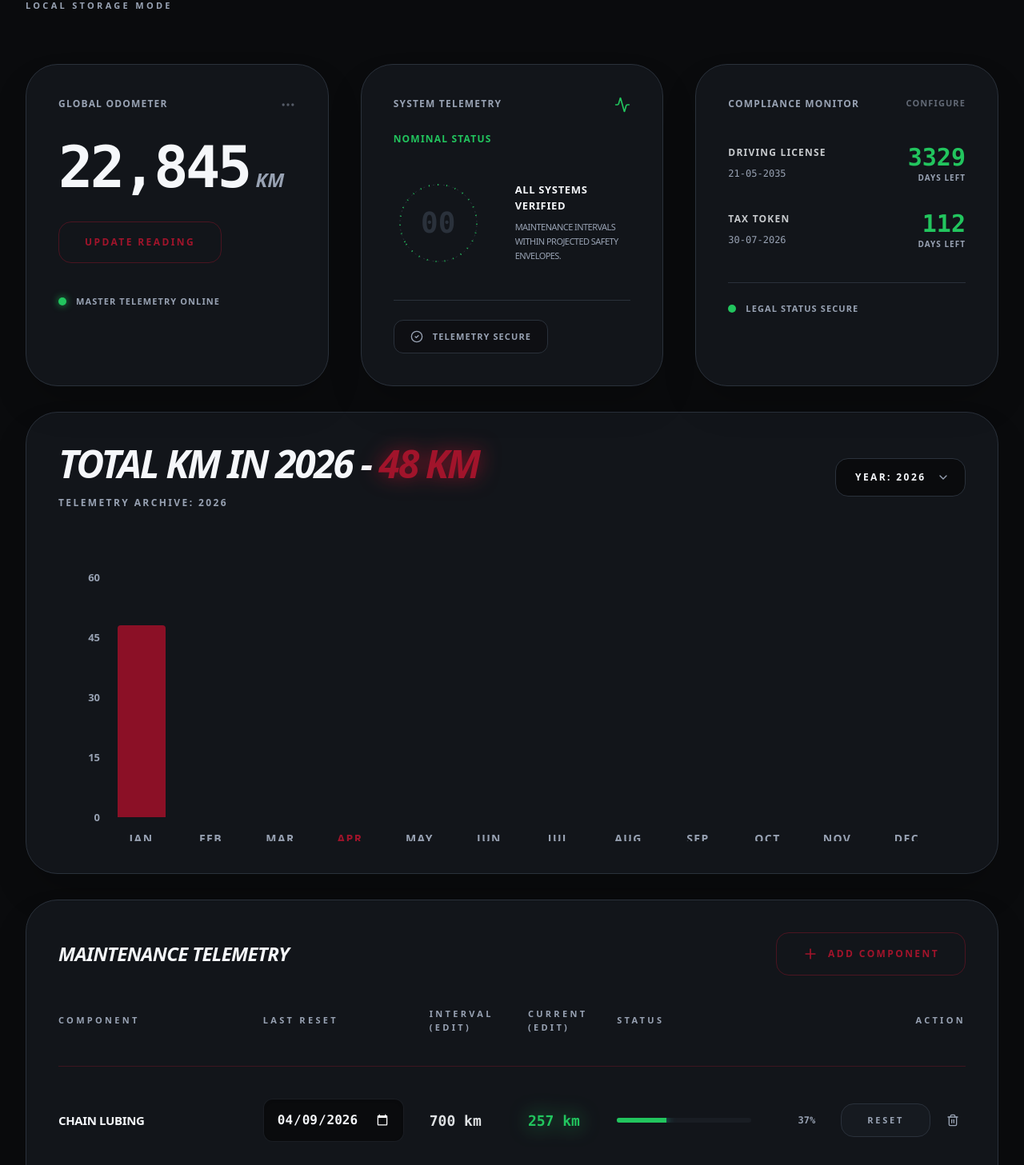
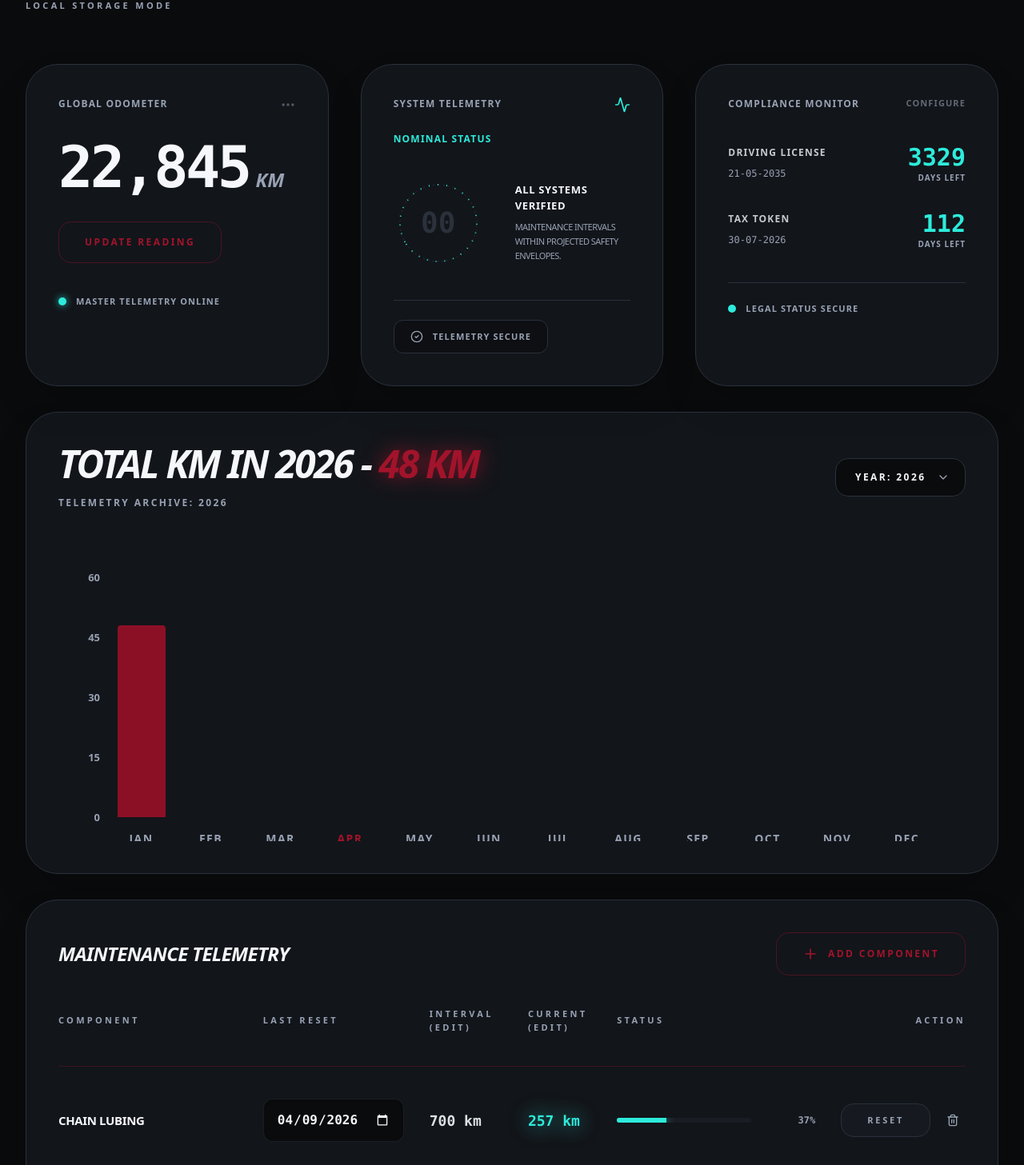
Before and after one commit to blackinshell-dotcom/Gixxer, a React (Vite) app: page / in a window 1280 px wide. Shown: the part 93-1550 px from the top of the page at 80% size. Built offline with nearby package versions, Linux system fonts and the light colour scheme.

Commit message:
Update index.css

```diff
--- a/src/index.css
+++ b/src/index.css
@@ -3,7 +3,7 @@
 @theme {
   --color-racing-red: #A1142B;
   --color-racing-red-hover: #C61C39;
-  --color-racing-green: #22C55E;
+  --color-racing-green: #2debdb;
   --color-racing-black: #0A0B0D;
   --color-racing-dark: #12151A;
   --color-racing-border: #2A313B;
@@ -48,7 +48,7 @@
 }
 
 .status-dot-online {
-  @apply bg-racing-green shadow-[0_0_10px_rgba(34,197,94,0.8)];
+  @apply bg-racing-green shadow-[0_0_10px_rgba(45,235,219,0.8)];
 }
 
 .text-glow-red {
@@ -56,7 +56,7 @@
 }
 
 .text-glow-green {
-  @apply text-racing-green drop-shadow-[0_0_12px_rgba(34,197,94,0.8)];
+  @apply text-racing-green drop-shadow-[0_0_12px_rgba(45,235,219,0.8)];
 }
 
 /* Custom scrollbar for the table */
```
